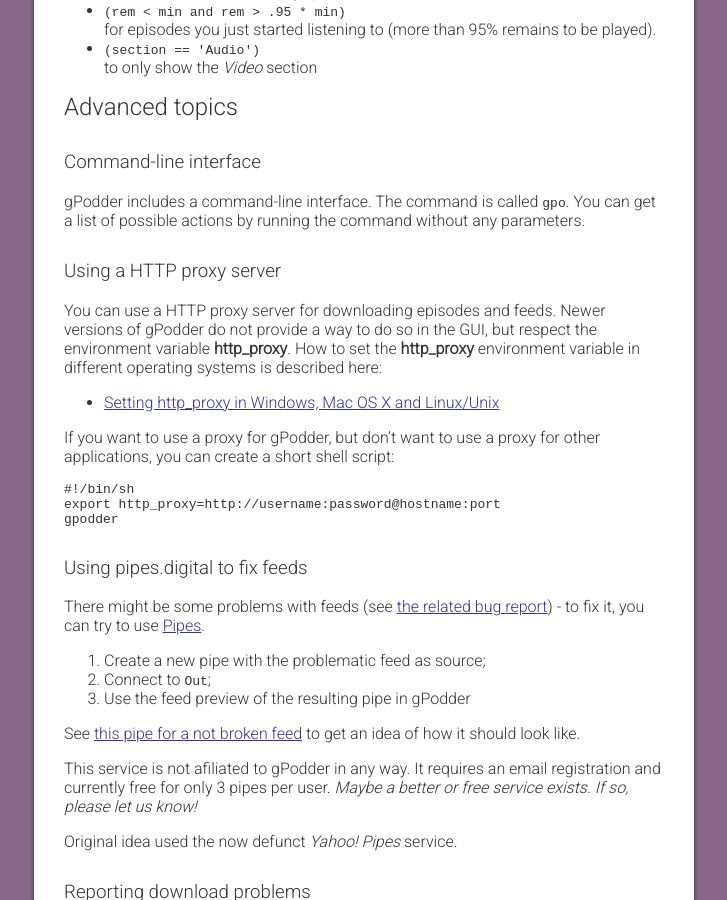
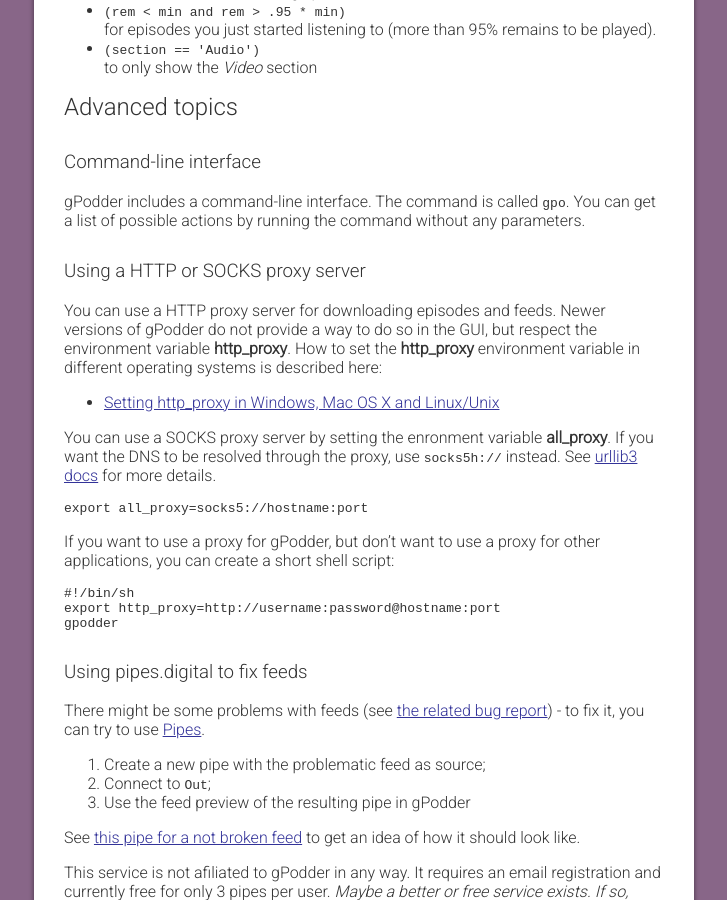
Before and after one commit to gpodder/gpodder.github.io, a Jekyll site: the page built from docs/user-manual.md, in a window 1280 px wide and 900 px high, scrolled down 10507 px. Shown: the whole window, without its empty margins (276-1003 px from the left). Built offline with Jekyll 4.4.1, drawn with Linux system fonts in a browser that asks for light colours; our own code applies the rules of GitHub Pages for plain Markdown files; some of the changed text lies outside the part shown.

Commit message:
Add how to use SOCKS proxy (#48)
Add all_proxy env variable to user-manual.md

```diff
--- a/docs/user-manual.md
+++ b/docs/user-manual.md
@@ -319,11 +319,15 @@
 
 gPodder includes a command-line interface. The command is called `gpo`. You can get a list of possible actions by running the command without any parameters.
 
-### Using a HTTP proxy server
+### Using a HTTP or SOCKS proxy server
 
 You can use a HTTP proxy server for downloading episodes and feeds. Newer versions of gPodder do not provide a way to do so in the GUI, but respect the environment variable **http\_proxy**. How to set the **http\_proxy** environment variable in different operating systems is described here:
 
 -   [Setting http\_proxy in Windows, Mac OS X and Linux/Unix](http://docs.activestate.com/activeperl/5.10/faq/ActivePerl-faq2.html#setting_http_proxy)
+
+You can use a SOCKS proxy server by setting the enronment variable **all\_proxy**. If you want the DNS to be resolved through the proxy, use `socks5h://` instead. See [urllib3 docs](https://urllib3.readthedocs.io/en/stable/advanced-usage.html#socks-proxies) for more details.
+
+    export all_proxy=socks5://hostname:port
 
 If you want to use a proxy for gPodder, but don't want to use a proxy for other applications, you can create a short shell script:
 
```
